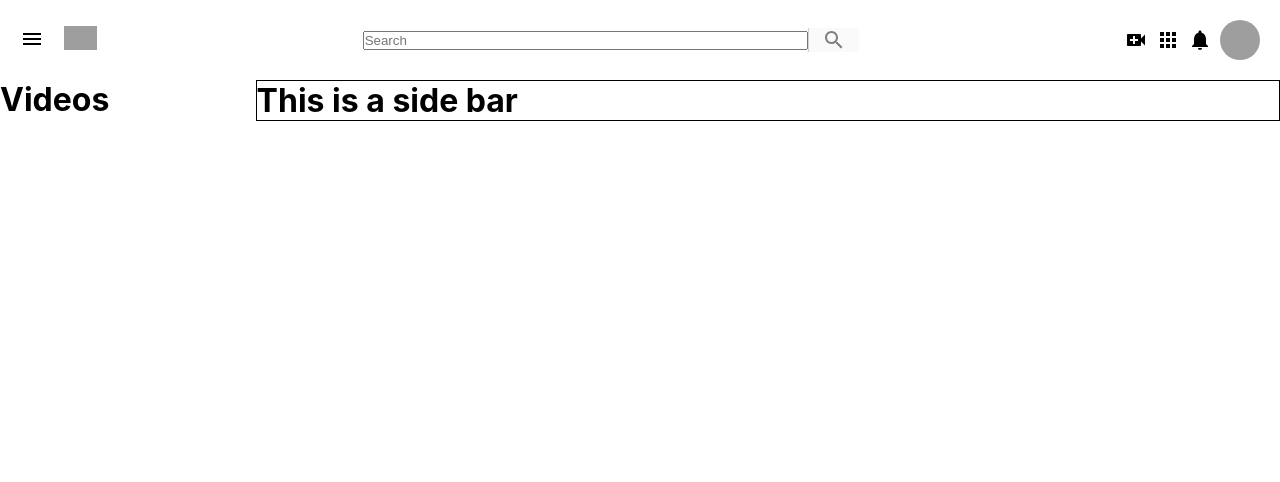
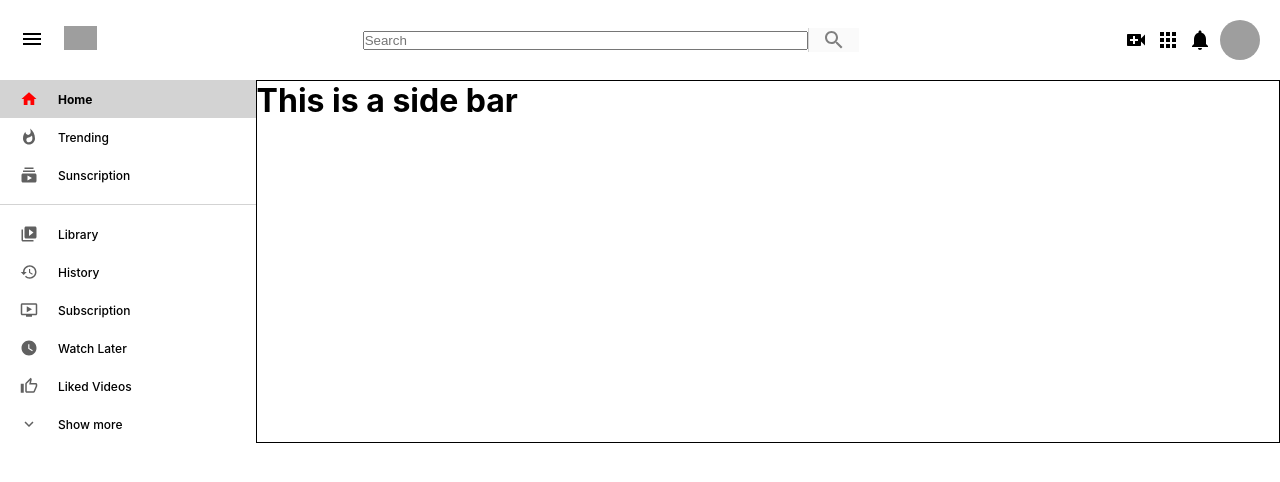
Before and after one commit to NileshPant1999/Youtube-dummy, a React (Create React App) app: page / in a window 1280 px wide. Shown: the top 482 px of the page. Built offline with nearby package versions, Linux system fonts and the light colour scheme; grey boxes are pictures that could not be loaded.

Commit message:
added sidebar of youtube

```diff
--- a/src/Sidebar.css
+++ b/src/Sidebar.css
@@ -1,3 +1,11 @@
 .sidebar {
     flex: 0.2;
 }
+
+.sidebar > hr {
+    height: 1px;
+    border: 0;
+    background-color: lightgray;
+    margin-top: 10px;
+    margin-bottom: 10px;
+}
--- a/src/Sidebar.js
+++ b/src/Sidebar.js
@@ -1,9 +1,31 @@
 import React from 'react'
 import './Sidebar.css'
+import SidebarRow from "./SidebarRow"
+import WhatshotIcon from "@material-ui/icons/Whatshot"
+import HomeIcon from "@material-ui/icons/Home"
+import SubscriptionsIcon from "@material-ui/icons/Subscriptions"
+import VideoLibraryIcon from "@material-ui/icons/VideoLibrary"
+import HistoryIcon from "@material-ui/icons/History"
+import OndemandVideoIcon from "@material-ui/icons/OndemandVideo"
+import WatchLaterIcon from "@material-ui/icons/WatchLater"
+import ThumbUpAltOutlinedIcon from "@material-ui/icons/ThumbUpAltOutlined"
+import ExpandMoreOutLined from "@material-ui/icons/ExpandMoreOutlined"
+
 function Sidebar() {
     return (
         <div className="sidebar">
-            <h1> Videos</h1>
+            <SidebarRow selected Icon={HomeIcon} title="Home" />
+            <SidebarRow Icon={WhatshotIcon} title="Trending" />
+            <SidebarRow Icon={SubscriptionsIcon} title="Sunscription" />
+            <hr />
+
+            <SidebarRow Icon={VideoLibraryIcon} title="Library" />
+            <SidebarRow Icon={HistoryIcon} title="History" />
+            <SidebarRow Icon={OndemandVideoIcon} title="Subscription" />
+            <SidebarRow Icon={WatchLaterIcon} title="Watch Later" />
+            <SidebarRow Icon={ThumbUpAltOutlinedIcon} title="Liked Videos" />
+            <SidebarRow Icon={ExpandMoreOutLined} title="Show more" />
+
         </div>
     )
 }
--- /dev/null
+++ b/src/SidebarRow.css
@@ -0,0 +1,39 @@
+.sidebarRow {
+    display: flex;
+    align-items: center;
+    padding: 10px 20px;
+}
+
+.sidebarRow__icon {
+    color: #606060;
+    font-size: large !important;
+}
+
+.sidebarRow__title{
+    flex: 1;
+    margin-left: 20px;
+    font-size: 12px;
+    font-weight: 500;
+}
+
+.sidebarRow:hover{
+    background-color: lightgray;
+    cursor: pointer;
+}
+
+.sidebarRow:hover > .sidebarRow__icon{
+    color: red;
+}
+.sidebarRow:hover > .sidebarRow__title{
+    font-weight: bold;
+}
+
+.sidebarRow.selected {
+    background-color: lightgray;
+}
+.sidebarRow.selected  > .sidebarRow__icon{
+    color: red;
+}
+.sidebarRow.selected  > .sidebarRow__title{
+    font-weight: bold;
+}
--- /dev/null
+++ b/src/SidebarRow.js
@@ -0,0 +1,13 @@
+import React from 'react'
+import "./SidebarRow.css"
+
+function SidebarRow({ selected, Icon, title }) {
+    return (
+        <div className={`sidebarRow ${selected && "selected"}`}>
+            <Icon className="sidebarRow__icon" />
+            <h2 className="sidebarRow__title">{title}</h2>
+        </div>
+    )
+}
+
+export default SidebarRow
```
